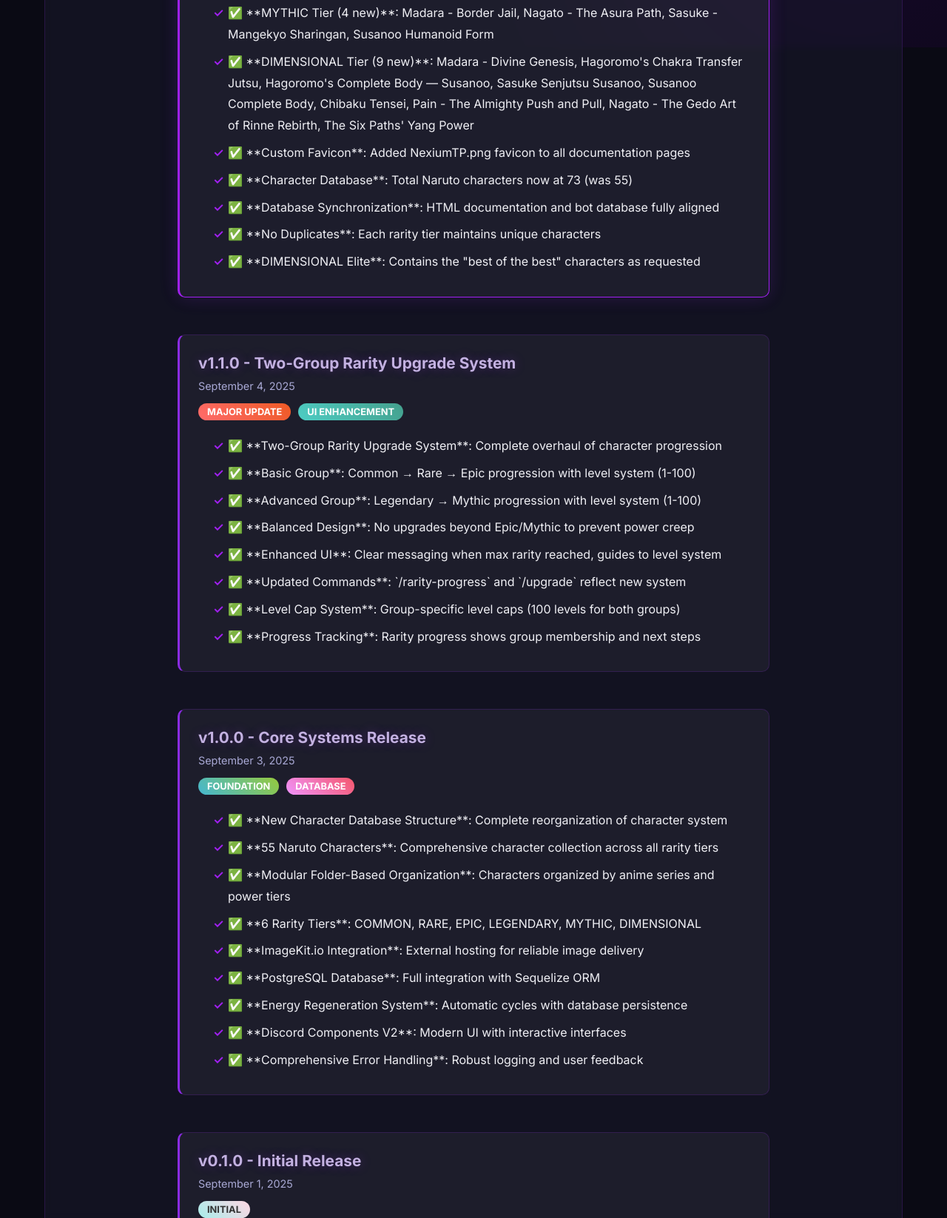
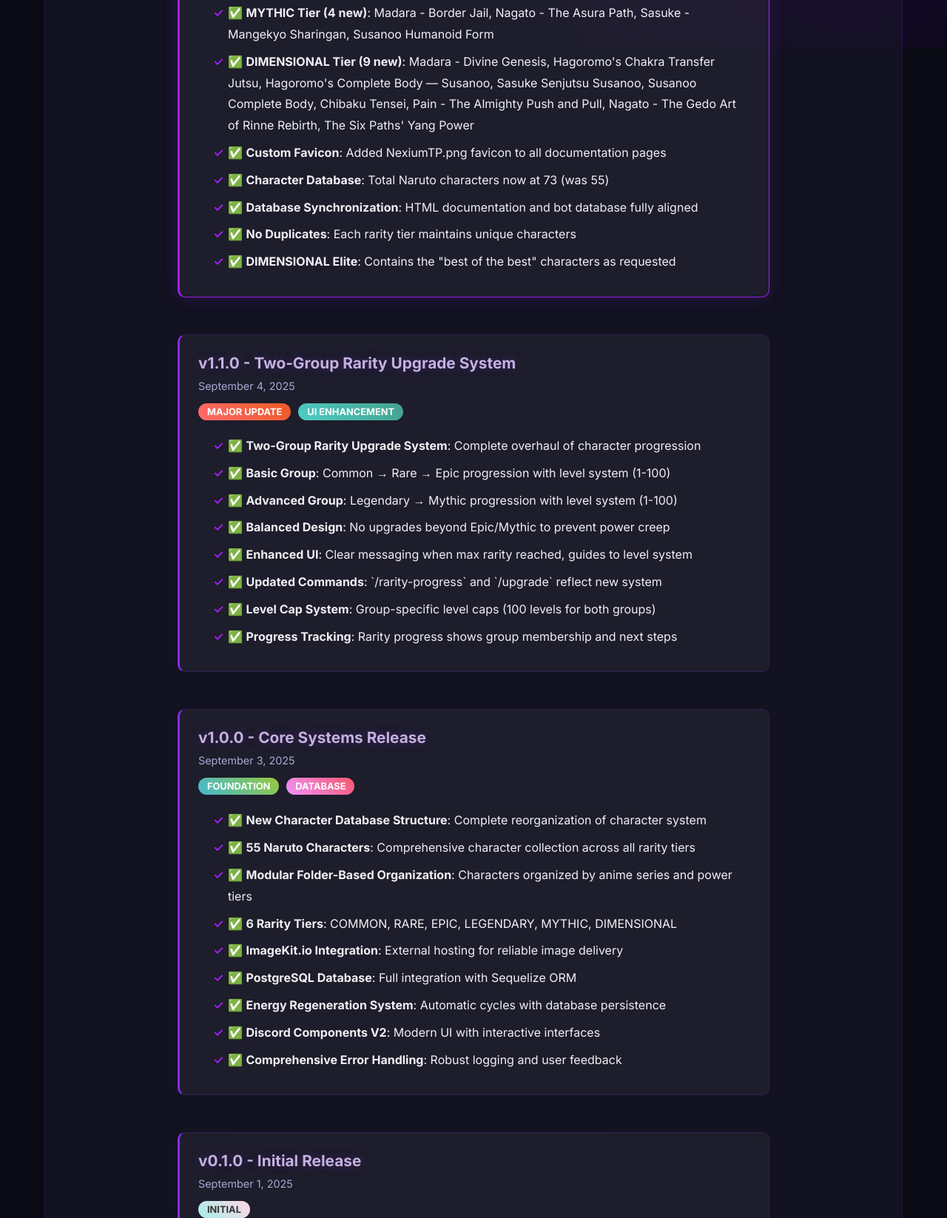
Before and after one commit to Elenyx/Nexium-RPG, a website: page docs/changelog.html in a window 1280 px wide. Shown: the part 746-2392 px from the top of the page at 74% size. Drawn offline with Linux system fonts and the light colour scheme.

Commit message:
Enhance documentation and styling
- Add new badge styles for content and character updates
- Fix changelog.html bold text rendering (convert ** to <strong>)
- Auto-fix Markdown formatting issues across all .md files
- Add markdownlint configuration and npm scripts
- Update package.json with linting scripts
- Improve documentation consistency and readability

```diff
--- a/docs/changelog.html
+++ b/docs/changelog.html
@@ -44,16 +44,16 @@
                         <span class="badge characters">Characters</span>
                     </div>
                     <ul>
-                        <li>✅ **18 New Naruto Characters**: Massive character expansion across all rarity tiers</li>
-                        <li>✅ **EPIC Tier (2 new)**: Sasuke's Curse Mark, Susanoo Rib Cage</li>
-                        <li>✅ **LEGENDARY Tier (3 new)**: Sasuke - Heavenly Hand Power, Susanoo Skeletal Form, Kimimaro - Shikotsumyaku</li>
-                        <li>✅ **MYTHIC Tier (4 new)**: Madara - Border Jail, Nagato - The Asura Path, Sasuke - Mangekyo Sharingan, Susanoo Humanoid Form</li>
-                        <li>✅ **DIMENSIONAL Tier (9 new)**: Madara - Divine Genesis, Hagoromo's Chakra Transfer Jutsu, Hagoromo's Complete Body — Susanoo, Sasuke Senjutsu Susanoo, Susanoo Complete Body, Chibaku Tensei, Pain - The Almighty Push and Pull, Nagato - The Gedo Art of Rinne Rebirth, The Six Paths' Yang Power</li>
-                        <li>✅ **Custom Favicon**: Added NexiumTP.png favicon to all documentation pages</li>
-                        <li>✅ **Character Database**: Total Naruto characters now at 73 (was 55)</li>
-                        <li>✅ **Database Synchronization**: HTML documentation and bot database fully aligned</li>
-                        <li>✅ **No Duplicates**: Each rarity tier maintains unique characters</li>
-                        <li>✅ **DIMENSIONAL Elite**: Contains the "best of the best" characters as requested</li>
+                        <li>✅ <strong>18 New Naruto Characters</strong>: Massive character expansion across all rarity tiers</li>
+                        <li>✅ <strong>EPIC Tier (2 new)</strong>: Sasuke's Curse Mark, Susanoo Rib Cage</li>
+                        <li>✅ <strong>LEGENDARY Tier (3 new)</strong>: Sasuke - Heavenly Hand Power, Susanoo Skeletal Form, Kimimaro - Shikotsumyaku</li>
+                        <li>✅ <strong>MYTHIC Tier (4 new)</strong>: Madara - Border Jail, Nagato - The Asura Path, Sasuke - Mangekyo Sharingan, Susanoo Humanoid Form</li>
+                        <li>✅ <strong>DIMENSIONAL Tier (9 new)</strong>: Madara - Divine Genesis, Hagoromo's Chakra Transfer Jutsu, Hagoromo's Complete Body — Susanoo, Sasuke Senjutsu Susanoo, Susanoo Complete Body, Chibaku Tensei, Pain - The Almighty Push and Pull, Nagato - The Gedo Art of Rinne Rebirth, The Six Paths' Yang Power</li>
+                        <li>✅ <strong>Custom Favicon</strong>: Added NexiumTP.png favicon to all documentation pages</li>
+                        <li>✅ <strong>Character Database</strong>: Total Naruto characters now at 73 (was 55)</li>
+                        <li>✅ <strong>Database Synchronization</strong>: HTML documentation and bot database fully aligned</li>
+                        <li>✅ <strong>No Duplicates</strong>: Each rarity tier maintains unique characters</li>
+                        <li>✅ <strong>DIMENSIONAL Elite</strong>: Contains the "best of the best" characters as requested</li>
                     </ul>
                 </div>
 
@@ -65,14 +65,14 @@
                         <span class="badge ui">UI Enhancement</span>
                     </div>
                     <ul>
-                        <li>✅ **Two-Group Rarity Upgrade System**: Complete overhaul of character progression</li>
-                        <li>✅ **Basic Group**: Common → Rare → Epic progression with level system (1-100)</li>
-                        <li>✅ **Advanced Group**: Legendary → Mythic progression with level system (1-100)</li>
-                        <li>✅ **Balanced Design**: No upgrades beyond Epic/Mythic to prevent power creep</li>
-                        <li>✅ **Enhanced UI**: Clear messaging when max rarity reached, guides to level system</li>
-                        <li>✅ **Updated Commands**: `/rarity-progress` and `/upgrade` reflect new system</li>
-                        <li>✅ **Level Cap System**: Group-specific level caps (100 levels for both groups)</li>
-                        <li>✅ **Progress Tracking**: Rarity progress shows group membership and next steps</li>
+                        <li>✅ <strong>Two-Group Rarity Upgrade System</strong>: Complete overhaul of character progression</li>
+                        <li>✅ <strong>Basic Group</strong>: Common → Rare → Epic progression with level system (1-100)</li>
+                        <li>✅ <strong>Advanced Group</strong>: Legendary → Mythic progression with level system (1-100)</li>
+                        <li>✅ <strong>Balanced Design</strong>: No upgrades beyond Epic/Mythic to prevent power creep</li>
+                        <li>✅ <strong>Enhanced UI</strong>: Clear messaging when max rarity reached, guides to level system</li>
+                        <li>✅ <strong>Updated Commands</strong>: `/rarity-progress` and `/upgrade` reflect new system</li>
+                        <li>✅ <strong>Level Cap System</strong>: Group-specific level caps (100 levels for both groups)</li>
+                        <li>✅ <strong>Progress Tracking</strong>: Rarity progress shows group membership and next steps</li>
                     </ul>
                 </div>
 
@@ -84,15 +84,15 @@
                         <span class="badge database">Database</span>
                     </div>
                     <ul>
-                        <li>✅ **New Character Database Structure**: Complete reorganization of character system</li>
-                        <li>✅ **55 Naruto Characters**: Comprehensive character collection across all rarity tiers</li>
-                        <li>✅ **Modular Folder-Based Organization**: Characters organized by anime series and power tiers</li>
-                        <li>✅ **6 Rarity Tiers**: COMMON, RARE, EPIC, LEGENDARY, MYTHIC, DIMENSIONAL</li>
-                        <li>✅ **ImageKit.io Integration**: External hosting for reliable image delivery</li>
-                        <li>✅ **PostgreSQL Database**: Full integration with Sequelize ORM</li>
-                        <li>✅ **Energy Regeneration System**: Automatic cycles with database persistence</li>
-                        <li>✅ **Discord Components V2**: Modern UI with interactive interfaces</li>
-                        <li>✅ **Comprehensive Error Handling**: Robust logging and user feedback</li>
+                        <li>✅ <strong>New Character Database Structure</strong>: Complete reorganization of character system</li>
+                        <li>✅ <strong>55 Naruto Characters</strong>: Comprehensive character collection across all rarity tiers</li>
+                        <li>✅ <strong>Modular Folder-Based Organization</strong>: Characters organized by anime series and power tiers</li>
+                        <li>✅ <strong>6 Rarity Tiers</strong>: COMMON, RARE, EPIC, LEGENDARY, MYTHIC, DIMENSIONAL</li>
+                        <li>✅ <strong>ImageKit.io Integration</strong>: External hosting for reliable image delivery</li>
+                        <li>✅ <strong>PostgreSQL Database</strong>: Full integration with Sequelize ORM</li>
+                        <li>✅ <strong>Energy Regeneration System</strong>: Automatic cycles with database persistence</li>
+                        <li>✅ <strong>Discord Components V2</strong>: Modern UI with interactive interfaces</li>
+                        <li>✅ <strong>Comprehensive Error Handling</strong>: Robust logging and user feedback</li>
                     </ul>
                 </div>
 
--- a/docs/css/styles.css
+++ b/docs/css/styles.css
@@ -410,6 +410,16 @@
     color: #333;
 }
 
+.badge.content {
+    background: linear-gradient(45deg, #667eea, #764ba2);
+    color: white;
+}
+
+.badge.characters {
+    background: linear-gradient(45deg, #f093fb, #f5576c);
+    color: white;
+}
+
 .update-card ul {
     list-style: none;
     padding: 0;
```
Also changed, not shown: AGENT.md (+1 -18 lines), CHARACTER_IMAGES_README.md (+7 -0 lines), NexiumBot.md (+81 -0 lines), RARITY_UPGRADE_IMAGE_GUIDE.md (+5 -0 lines), ROADMAP.md (+26 -1 lines), package.json (+6 -1 lines), src/assets/CHARACTER_DATABASE_README.md (+12 -2 lines), CHANGELOG.md, ImageKit-Reference/README.md, README.md, tests/README.md, 2 other files.
